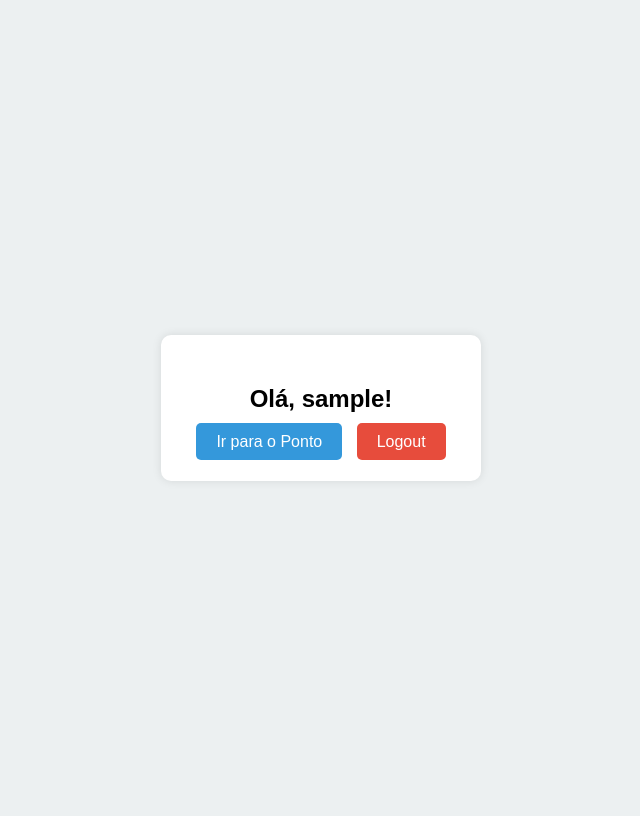
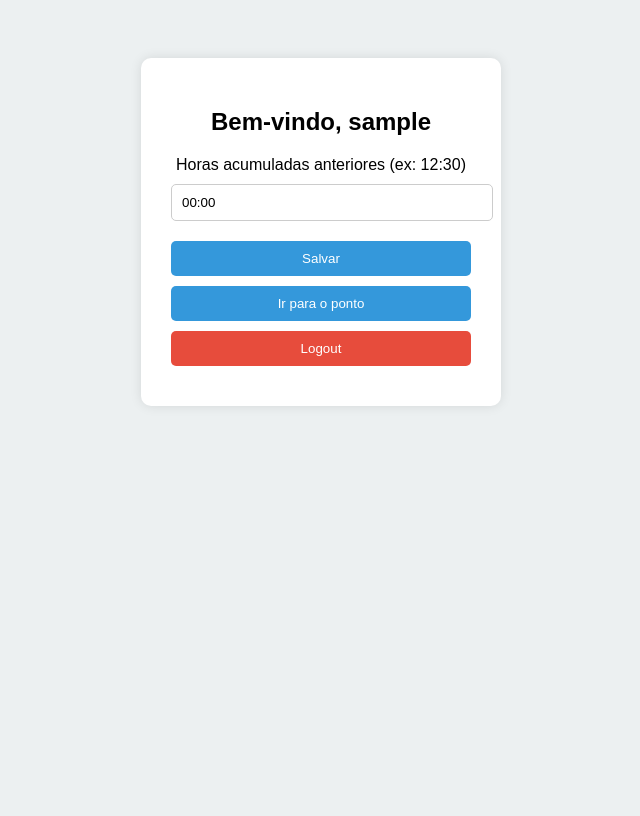
Before and after one commit to C4dete/sistemadeponto, a Flask app: page /home in a window 1280 px wide. Shown: the whole page, without its empty margins (319-959 px from the left). After the commit the page ends 406 px from the top, so only its background shows below. Run offline with Flask 3, Linux system fonts and the light colour scheme; the visitor is signed in with stand-in values (Sample User, id 1).

Commit message:
Horas sendo salvas

```diff
--- a/controle_ponto/app.py
+++ b/controle_ponto/app.py
@@ -1,15 +1,29 @@
 from flask import Flask, render_template, request, redirect, session
+import json
+import os
 
 app = Flask(__name__)
 app.secret_key = 'chave-secreta-muito-forte'
 
-# Simulação de usuários
+# Usuários simulados
 USERS = {
-    'admin': 'admin',
-    'Cadete': 'admin'
+    'admin': '1234',
+    'joao': 'senha'
 }
 
-# Página de login
+# Arquivo local para armazenar o histórico de horas
+HISTORICO_FILE = 'historico_horas.json'
+
+def carregar_historico():
+    if os.path.exists(HISTORICO_FILE):
+        with open(HISTORICO_FILE, 'r') as f:
+            return json.load(f)
+    return {}
+
+def salvar_historico(data):
+    with open(HISTORICO_FILE, 'w') as f:
+        json.dump(data, f)
+
 @app.route('/login', methods=['GET', 'POST'])
 def login():
     if request.method == 'POST':
@@ -22,32 +36,70 @@ def login():
             return render_template('login.html', error='Usuário ou senha inválidos.')
     return render_template('login.html')
 
-# Página principal após login
-@app.route('/home')
+@app.route('/home', methods=['GET', 'POST'])
 def home():
     if 'username' not in session:
         return redirect('/login')
-    return render_template('home.html', usuario=session['username'])
 
-# Página de ponto (só exemplo)
+    historico = carregar_historico()
+    username = session['username']
+
+    if request.method == 'POST':
+        valor = request.form.get('historico')
+        if valor:
+            minutos = converter_para_minutos(valor)
+            historico[username] = minutos  # salva como inteiro (minutos)
+            salvar_historico(historico)
+            return redirect('/ponto')  # redireciona após salvar
+
+    # Caso contrário, exibe o valor atual (convertido para hh:mm)
+    minutos = historico.get(username, 0)
+    if isinstance(minutos, str) and ':' in minutos:
+        minutos = converter_para_minutos(minutos)
+
+    return render_template('home.html', usuario=username, historico=converter_para_horas(int(minutos)))
+
 @app.route('/ponto')
 def ponto():
     if 'username' not in session:
         return redirect('/login')
-    return render_template('ponto.html')
 
-# Logout
+    historico = carregar_historico()
+    username = session['username']
+    horas_historico = historico.get(username, 0)
+
+    if isinstance(horas_historico, str) and ':' in horas_historico:
+        minutos = converter_para_minutos(horas_historico)
+        acumulado = converter_para_horas(minutos)
+    elif isinstance(horas_historico, int):
+        acumulado = converter_para_horas(horas_historico)
+    else:
+        acumulado = '00:00'
+
+    return render_template('ponto.html', usuario=username, horas_historico=acumulado)
+
+
 @app.route('/logout')
 def logout():
     session.pop('username', None)
     return redirect('/login')
 
-# Redireciona '/' para login ou home
 @app.route('/')
 def index():
     if 'username' in session:
         return redirect('/home')
     return redirect('/login')
 
+def converter_para_minutos(hhmm):
+    partes = hhmm.strip().split(':')
+    horas = int(partes[0])
+    minutos = int(partes[1])
+    return horas * 60 + minutos
+
+def converter_para_horas(minutos):
+    horas = minutos // 60
+    mins = minutos % 60
+    return f'{horas:02d}:{mins:02d}'
+
 if __name__ == '__main__':
     app.run(debug=True)
--- /dev/null
+++ b/controle_ponto/historico_horas.json
@@ -0,0 +1 @@
+{"admin": 600}
--- a/controle_ponto/templates/home.html
+++ b/controle_ponto/templates/home.html
@@ -2,7 +2,7 @@
 <html lang="pt-br">
 <head>
     <meta charset="UTF-8">
-    <title>Bem-vindo</title>
+    <title>Home - Sistema de Ponto</title>
     <style>
         body {
             font-family: Arial, sans-serif;
@@ -10,39 +10,50 @@
             display: flex;
             flex-direction: column;
             align-items: center;
-            justify-content: center;
-            height: 100vh;
+            padding-top: 50px;
         }
-        .box {
+        .container {
             background: white;
             padding: 30px;
             border-radius: 10px;
+            box-shadow: 0 0 12px rgba(0,0,0,0.1);
+            width: 300px;
             text-align: center;
-            box-shadow: 0 0 10px rgba(0,0,0,0.1);
         }
-        h2 {
+        input {
+            width: 100%;
+            padding: 10px;
+            margin-top: 10px;
             margin-bottom: 20px;
+            border-radius: 5px;
+            border: 1px solid #ccc;
         }
-        .btn {
-            padding: 10px 20px;
-            margin: 5px;
+        button {
+            width: 100%;
+            padding: 10px;
             background: #3498db;
             color: white;
             border: none;
             border-radius: 5px;
+            margin-bottom: 10px;
+            cursor: pointer;
+        }
+        a {
             text-decoration: none;
-            font-size: 16px;
-        }
-        .btn:hover {
-            background: #2980b9;
+            color: white;
         }
     </style>
 </head>
 <body>
-    <div class="box">
-        <h2>Olá, {{ usuario }}!</h2>
-        <a href="/ponto" class="btn">Ir para o Ponto</a>
-        <a href="/logout" class="btn" style="background: #e74c3c;">Logout</a>
+    <div class="container">
+        <h2>Bem-vindo, {{ usuario }}</h2>
+        <form method="POST">
+            <label for="historico">Horas acumuladas anteriores (ex: 12:30)</label>
+            <input type="text" name="historico" placeholder="HH:MM" value="{{ historico }}">
+            <button type="submit">Salvar</button>
+        </form>
+        <button><a href="/ponto">Ir para o ponto</a></button>
+        <button style="background: #e74c3c;"><a href="/logout">Logout</a></button>
     </div>
 </body>
 </html>
```
Also changed, not shown: controle_ponto/templates/ponto.html (+23 -10 lines).
